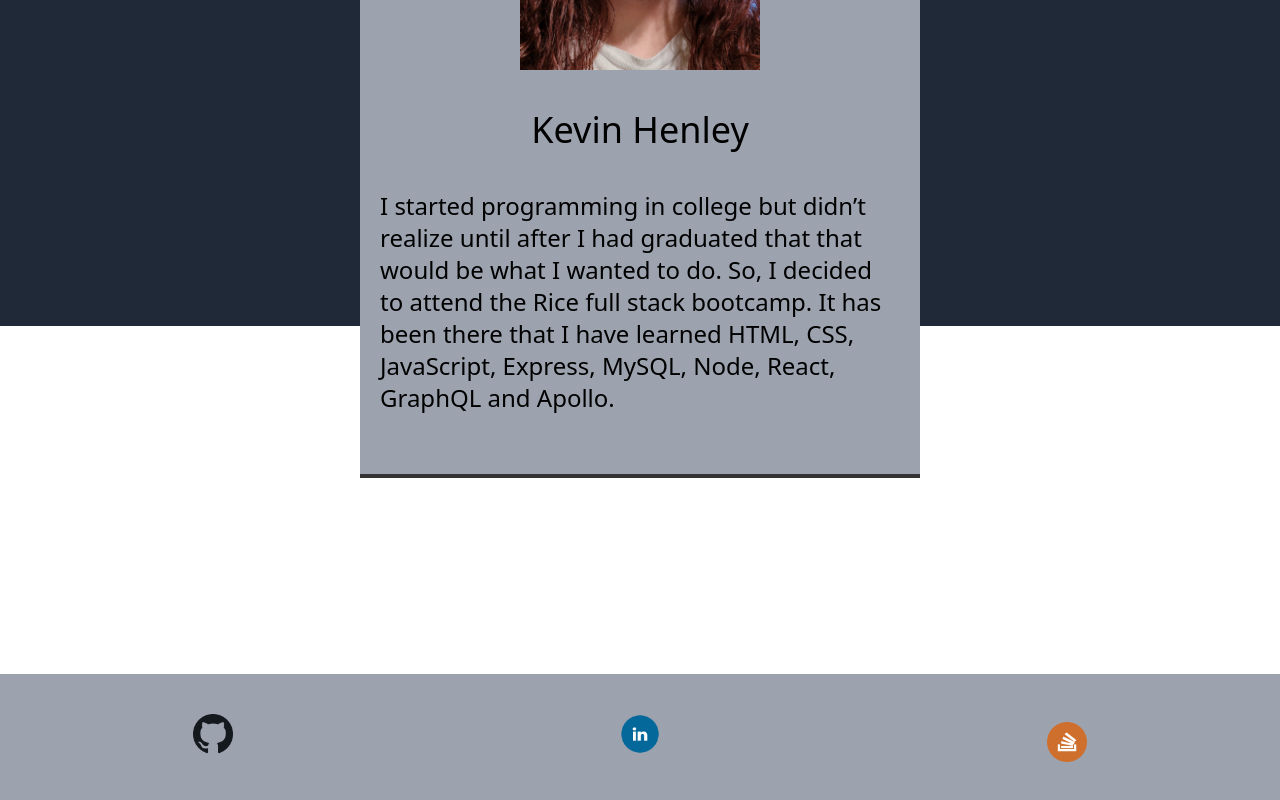
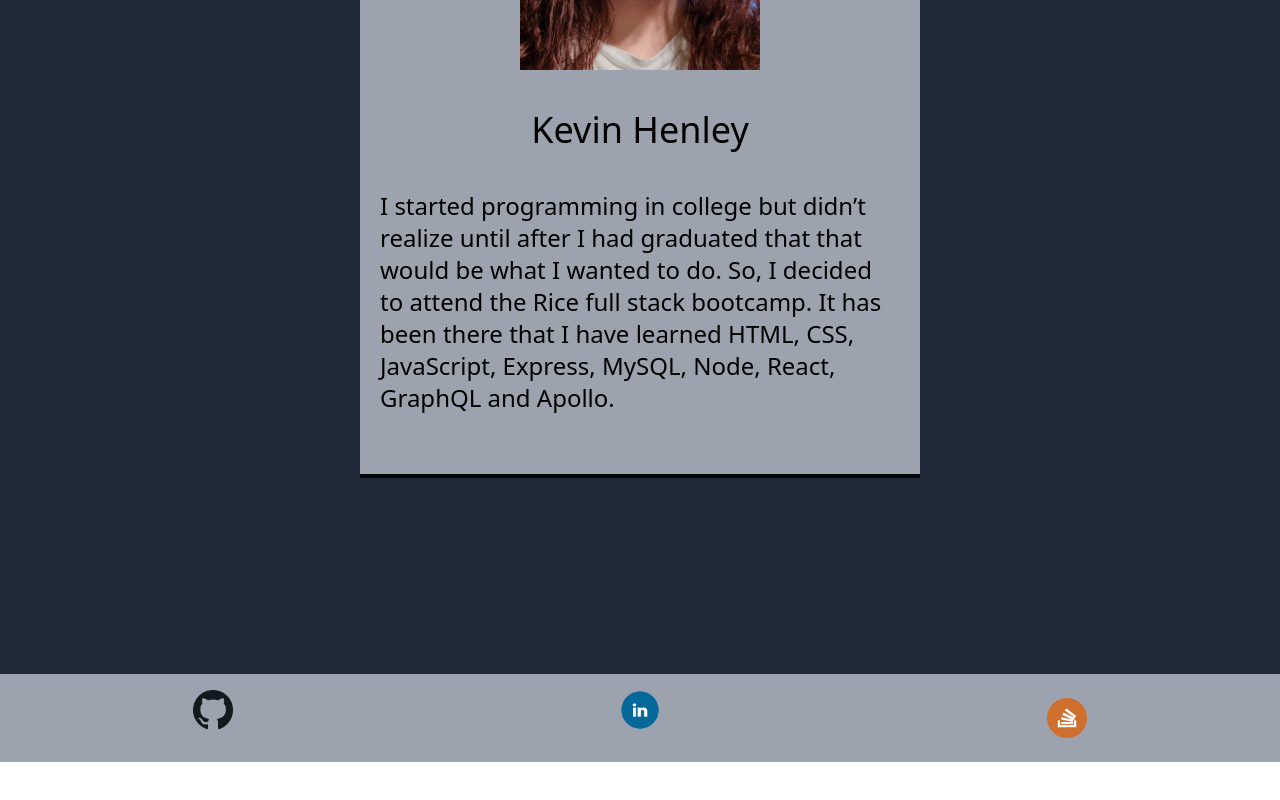
Before and after one commit to KevinHenleyCode/React_Portfolio, a React (Create React App) app in the folder portfolio/: page / in a window 1280 px wide. Shown: the part 474-1274 px from the top of the page. After the commit the page ends 1236 px from the top, so only its background shows below. Built offline with nearby package versions, Linux system fonts and the light colour scheme.

Commit message:
added more responsivness to the components

```diff
--- a/portfolio/src/components/Container.js
+++ b/portfolio/src/components/Container.js
@@ -25,7 +25,7 @@ export default function Container() {
     const pageChange = (page) => setPage(page)
 
     return (
-        <div>
+        <div className='bg-gray-800'>
 
             <Nav currentPage={currentPage} pageChange={pageChange}/>
             {render()}
--- a/portfolio/src/components/Footer.js
+++ b/portfolio/src/components/Footer.js
@@ -5,7 +5,7 @@ import StackOverflow from '../icons/stackoverflow_icon.png'
 
 function Footer() {
     return(
-        <footer className='bg-gray-400 mt-auto py-4 sm:py-10'>
+        <footer className='bg-gray-400 mt-auto py-4 sm:py-4'>
         <ul className='flex flex-col items-center sm:flex-row sm:justify-around'>
             <li className='mb-4'><a href="https://github.com/KevinHenleyCode"><img className='w-6 sm:w-10' src={GitHub} alt="img" /></a></li>
             <li className='mb-4'><a href="https://www.linkedin.com/in/kevin-henley/"><img className='w-6 sm:w-10' src={LinkedIn} alt="img" /></a></li>
--- a/portfolio/src/components/Header.js
+++ b/portfolio/src/components/Header.js
@@ -3,7 +3,7 @@ import React from 'react'
 
 function Header() {
     return(
-        <div className='bg-gray-400'>
+        <div className='bg-gray-400 shadow-inner'>
             <div className='flex justify-center py-3 text-4xl'>Portfolio</div>
 
         </div>
```
